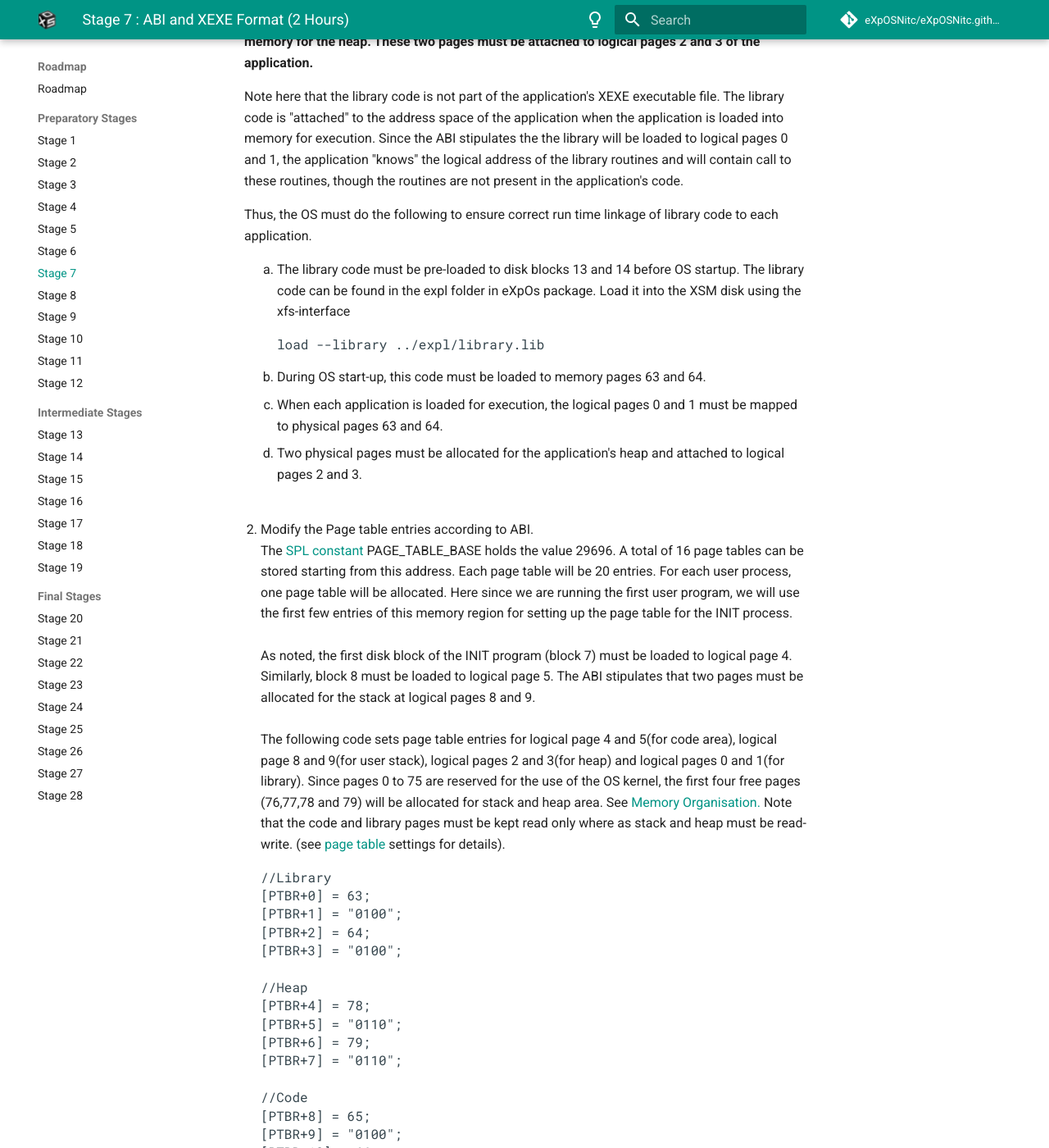
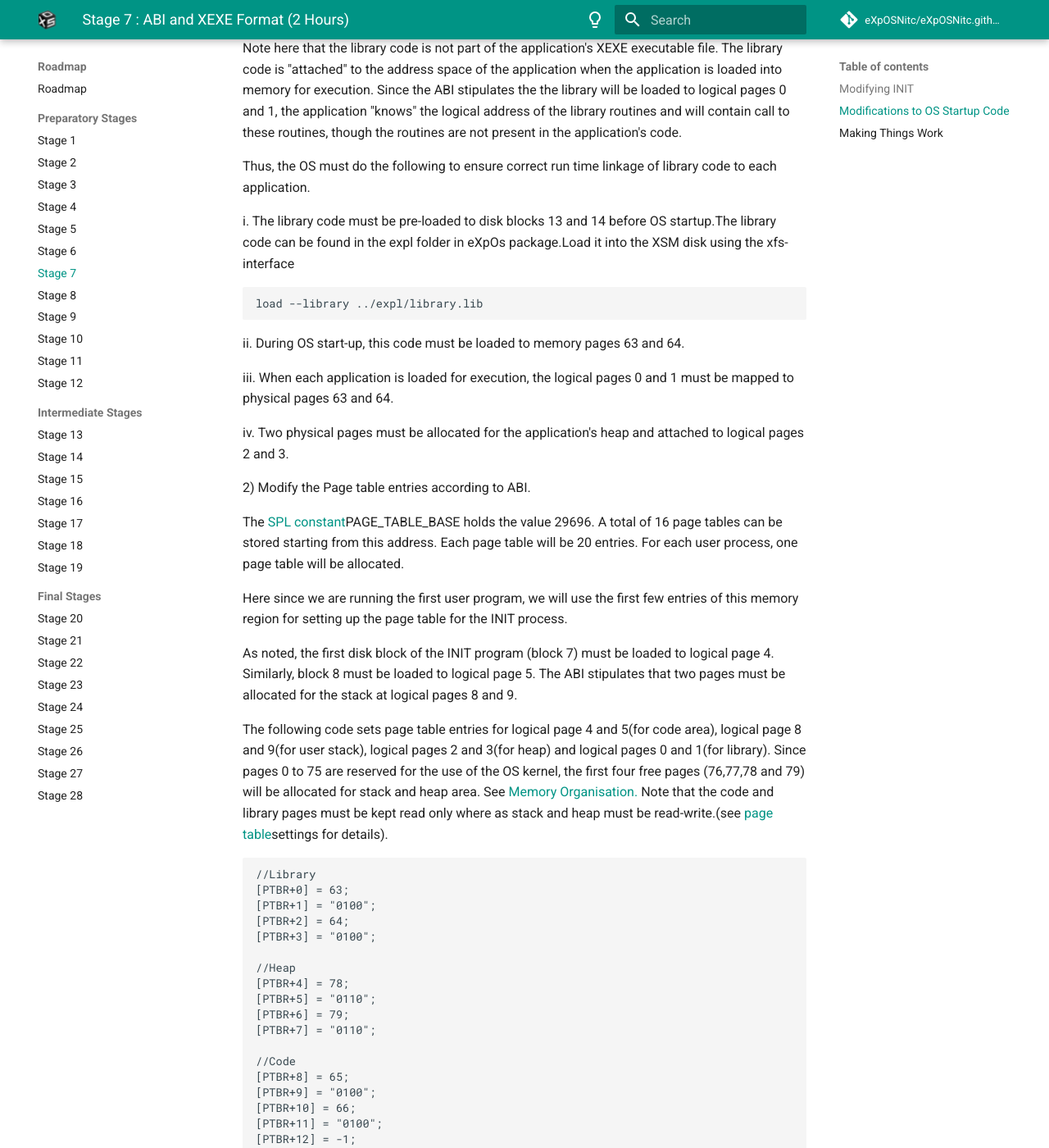
Before and after one commit to eXpOSNitc/expos-docs, an MkDocs documentation site: the page built from docs/roadmap/stage_07.md, in a window 1280 px wide and 1400 px high, scrolled down 1884 px. Shown: the whole window at 82% size. Built offline with MkDocs 1.6.1 and Material for MkDocs 9.7.7, drawn with Linux system fonts in a browser that asks for light colours; comment, search, counter and statistics services are not loaded; some of the changed text lies outside the part shown.

Commit message:
migrate 7

````diff
--- a/docs/roadmap/stage_07.md
+++ b/docs/roadmap/stage_07.md
@@ -1,97 +1,35 @@
 ---
 title: 'Stage 7 : ABI and XEXE Format (2 Hours)'
 ---
-<div class="panel-collapse collapse" id="collapse7">
- <div class="panel-body">
-  <!-- Begin Learning Objectives-->
-  <div class="container col-md-12">
-   <div class="section_area">
-    <ul class="list-group">
-     <li class="list-group-item" style="background:#dff0d8">
-      <span class="fa fa-book">
-      </span>
-      <a data-toggle="collapse" href="#lo7">
-       Learning
-                                Objectives
-      </a>
-      <div class="panel-collapse expand" id="lo7">
-       <ul>
-        <li style="margin-bottom: -2px">
-         <span class="fa fa-hand-o-right">
-         </span>
-         Familiarise with the Application Binary Interface(ABI) of eXpOS.
-        </li>
-        <li style="margin-bottom: -2px">
-         <span class="fa fa-hand-o-right">
-         </span>
-         Modify the INIT program to comply with the eXpOS ABI.
-        </li>
-       </ul>
-      </div>
-     </li>
-     <li class="list-group-item" style="background:#dff0d8">
-      <span class="fa fa-book">
-      </span>
-      <a data-toggle="collapse" href="#lo7a">
-       Pre-requisite
-                                Reading
-      </a>
-      <div class="panel-collapse expand" id="lo7a">
-       <ul>
-        <li style="margin-bottom: -2px">
-         <span class="fa fa-hand-o-right">
-         </span>
-         Read and Understand the eXpOS
-         <b>
-          Virtual Address Space Model
-         </b>
-         and
-         <b>
-          XEXE Executable File Format
-         </b>
-         from
-         <a href="abi.html#xexe" target="_blank">
-          eXpOS ABI Documentation
-         </a>
-         before proceeding further.
-        </li>
-       </ul>
-      </div>
-     </li>
-    </ul>
-   </div>
-  </div>
-  <!-- End Learning Objectives-->
-  <br/>
-  In this stage we will rewrite the user program and OS startup code of Stage 6 in compliance with
-                      expos ABI.
-  <br/>
-  <br/>
-  <b>
-   Modifying INIT
-  </b>
-  <br/>
-  <br/>
-  <p>
-   The INIT program must be modified to comply with the XEXE executable format.
-                        The executable format stipulates that the first 8 words of the file must contain a header.
-                        The rest of the file contains the program instructions. The OS is expected to load the file
-                        into logical pages starting from page 4. Thus the first disk block of the program is loaded
-                        into logical address starting from 2048,
-                        second (if the file size exceeds 512 words) to logical addresses starting from 2560
-                        and so forth.
-  </p>
-  <p>
-   Since the first instruction starts after the 8 word header, the first instruction in the
-                        program will be loaded into memory address 2056. Since each instruction requires two words,
-                        the second instruction will start at memory address 2058 and so on. Thus the jump addresses
-                        in the INIT program must be designed with this in mind.
-  </p>
-  <p>
-   The INIT program complying to ABI is given below. The code is given in bold and the
-                        corresponding addresses are added for reference.
-  </p>
-  <pre>
+
+!!! note "Learning Objectives"
+      - Familiarise with the Application Binary Interface(ABI) of eXpOS.
+      -  Modify the INIT program to comply with the eXpOS ABI.
+!!! info " Pre-requisite Reading"
+      Read and Understand the eXpOS <b>Virtual Address Space Model</b> and <b> XEXE Executable File Format </b> from <a href="abi.html#xexe" target="_blank"> eXpOS ABI Documentation</a> before proceeding further.
+
+
+In this stage we will rewrite the user program and OS startup code of Stage 6 in compliance with expos ABI.
+
+#### Modifying INIT
+
+The INIT program must be modified to comply with the XEXE executable format.
+The executable format stipulates that the first 8 words of the file must contain a header.
+The rest of the file contains the program instructions. The OS is expected to load the file
+into logical pages starting from page 4. Thus the first disk block of the program is loaded
+into logical address starting from 2048,
+second (if the file size exceeds 512 words) to logical addresses starting from 2560
+and so forth.
+
+Since the first instruction starts after the 8 word header, the first instruction in the
+program will be loaded into memory address 2056. Since each instruction requires two words,
+the second instruction will start at memory address 2058 and so on. Thus the jump addresses
+in the INIT program must be designed with this in mind.
+
+
+The INIT program complying to ABI is given below. The code is given in bold and the
+corresponding addresses are added for reference.
+<pre><code>
 2048<b>  0</b>
 2049<b>  2056</b>
 2050<b>  0</b>
@@ -109,127 +47,80 @@
 2068<b>  BRKP</b>
 2070<b>  ADD R0, 1</b>
 2072<b>  JMP 2058</b>
-2074<b>  INT 10</b></pre>
-  <br/>
-  <b>
-   Modifications to OS Startup Code
-  </b>
-  <br/>
-  <br/>
-  <ol style="list-style-type:decimal;margin-left:2px">
-   <li>
-    Load Library Code from disk to memory
-   </li>
-   <pre>
+2074<b>  INT 10</b>
+</code></pre>
+
+
+####   Modifications to OS Startup Code
+1) Load Library Code from disk to memory
+```
 loadi(63,13);
-loadi(64,14);</pre>
-   <p>
-    The eXpOS ABI stipulates that the code for a shared library must be loaded to disk blocks 13
-                          and 14 of the disk. During OS startup, the OS is supposed to load this code into memory pages
-                          63 and 64. This
-    <b>
-     library code must be attached to logical page 0 and logical page 1 of
-                            each process
-    </b>
-    . Thus, this code will be shared by every application program running on
-                          the operating system and is called the
-    <b>
-     common shared library
-    </b>
-    or simply the library.
-   </p>
-   <p>
-    The library provides a common code interface for all system calls. This means, to invoke a
-                          system call, the application can call the corresponding library function and the library will
-                          in turn invoke the system call and return values back to the application. The library also
-                          implements some functions like dynamic memory allocation and de-allocation from the heap
-                          area.
-   </p>
-   <p>
-    <b>
-     The dynamic memory allocation functions of the library manage the heap memory of the
-                            application program. The ABI stipulates that each application must be provided 2 pages of
-                            memory for the heap. These two pages must be attached to logical pages 2 and 3 of the
-                            application.
-    </b>
-   </p>
-   <p>
-    Note here that the library code is not part of the application's XEXE executable file. The
-                          library code is "attached" to the address space of the application when the application is
-                          loaded into memory for execution. Since the ABI stipulates the the library will be loaded to
-                          logical pages 0 and 1, the application "knows" the logical address of the library routines
-                          and will contain call to these routines, though the routines are not present in the
-                          application's code.
-   </p>
-   <p>
-    Thus, the OS must do the following to ensure correct run time linkage of library code to each
-                          application.
-   </p>
-   <ol style="list-style-type:lower-alpha;margin-left:20px">
-    <li>
-     The library code must be pre-loaded to disk blocks 13 and 14 before OS startup.
-                            The library code can be found in the expl folder in eXpOs package.
-                            Load it into the XSM disk using the xfs-interface
-     <div>
-      <pre>load --library ../expl/library.lib</pre>
-     </div>
-    </li>
-    <li>
-     During OS start-up, this code must be loaded to memory pages 63 and 64.
-    </li>
-    <li>
-     When each application is loaded for execution, the logical pages 0 and 1 must be mapped
-                            to physical pages 63 and 64.
-    </li>
-    <li>
-     Two physical pages must be allocated for the application's heap and attached to logical
-                            pages 2 and 3.
-    </li>
-   </ol>
-   <br/>
-   <li>
-    Modify the Page table entries according to ABI.
-    <br/>
-    The
-    <a href="support_tools-files/constants.html" target="_blank">
-     SPL constant
-    </a>
-    PAGE_TABLE_BASE holds
-                          the value 29696. A total of 16 page tables can be stored starting from this address.
-                          Each page table will be 20 entries. For each user process, one page table will be allocated.
+loadi(64,14);
+```
 
-                          Here since we are running the first user program, we will use the first few entries of this
-                          memory
-                          region for setting up the page table for the INIT process.
-    <br/>
-    <br/>
-    As noted, the first disk block of the INIT program (block 7) must be loaded to logical page
-                          4.
-                          Similarly, block 8 must be loaded to logical page 5.
-                          The ABI stipulates that two pages must be allocated for the stack at logical pages 8 and 9.
-    <br/>
-    <br/>
-    The following code sets page table entries for logical page 4 and 5(for code area), logical
-                          page
-                          8 and 9(for user stack), logical pages 2 and 3(for heap) and logical pages 0 and 1(for
-                          library).
-                          Since pages 0 to 75 are reserved for the use of the OS kernel, the first four free pages
-                          (76,77,78 and 79)
-                          will be allocated for stack and heap area. See
-    <a href="os_implementation.html" target="_blank">
-     Memory
-                            Organisation.
-    </a>
-    Note that the code and library pages must be kept read only where as stack and heap must be
-                          read-write.
-                          (see
-    <a href="arch_spec-files/paging_hardware.html" target="_blank">
-     page table
-    </a>
-    settings
-                          for details).
-    <!-- Remove if too spoonfeeding -->
-    <pre>
+The eXpOS ABI stipulates that the code for a shared library must be loaded to disk blocks 13
+and 14 of the disk. During OS startup, the OS is supposed to load this code into memory pages
+63 and 64. This <b>library code must be attached to logical page 0 and logical page 1 of each process</b>.
+Thus, this code will be shared by every application program running on the operating system and is called the
+<b>common shared library</b> or simply the library.
+
+The library provides a common code interface for all system calls. This means, to invoke a
+system call, the application can call the corresponding library function and the library will
+in turn invoke the system call and return values back to the application. The library also
+implements some functions like dynamic memory allocation and de-allocation from the heap
+area.
+
+<b>
+The dynamic memory allocation functions of the library manage the heap memory of the
+application program. The ABI stipulates that each application must be provided 2 pages of
+memory for the heap. These two pages must be attached to logical pages 2 and 3 of the
+application.
+</b>
+
+
+Note here that the library code is not part of the application's XEXE executable file. The
+library code is "attached" to the address space of the application when the application is
+loaded into memory for execution. Since the ABI stipulates the the library will be loaded to
+logical pages 0 and 1, the application "knows" the logical address of the library routines
+and will contain call to these routines, though the routines are not present in the
+application's code.
+
+
+Thus, the OS must do the following to ensure correct run time linkage of library code to each
+application.
+
+i. The library code must be pre-loaded to disk blocks 13 and 14 before OS startup.The library code can be found in the expl folder in eXpOs package.Load it into the XSM disk using the xfs-interface
+```
+load --library ../expl/library.lib
+```
+
+ii. During OS start-up, this code must be loaded to memory pages 63 and 64.
+
+iii. When each application is loaded for execution, the logical pages 0 and 1 must be mapped to physical pages 63 and 64.
+
+iv. Two physical pages must be allocated for the application's heap and attached to logical pages 2 and 3.
+
+2) Modify the Page table entries according to ABI.
+
+The <a href="support_tools-files/constants.html" target="_blank">SPL constant</a>PAGE_TABLE_BASE holds
+the value 29696. A total of 16 page tables can be stored starting from this address.
+Each page table will be 20 entries. For each user process, one page table will be allocated.
+
+Here since we are running the first user program, we will use the first few entries of this
+memory region for setting up the page table for the INIT process.
+
+As noted, the first disk block of the INIT program (block 7) must be loaded to logical page 4.
+Similarly, block 8 must be loaded to logical page 5. The ABI stipulates that two pages must be allocated for
+the stack at logical pages 8 and 9.
+
+The following code sets page table entries for logical page 4 and 5(for code area), logical
+page 8 and 9(for user stack), logical pages 2 and 3(for heap) and logical pages 0 and 1(for
+library). Since pages 0 to 75 are reserved for the use of the OS kernel, the first four free pages
+(76,77,78 and 79) will be allocated for stack and heap area. See <a href="os_implementation.html" target="_blank">Memory Organisation.</a>
+Note that the code and library pages must be kept read only where as stack and heap must be
+read-write.(see <a href="arch_spec-files/paging_hardware.html" target="_blank"> page table</a>settings for details).
+
+```
 //Library
 [PTBR+0] = 63;
 [PTBR+1] = "0100";
@@ -257,61 +148,31 @@
 [PTBR+17] = "0110";
 [PTBR+18] = 77;
 [PTBR+19] = "0110";
-</pre>
-   </li>
-   <li>
-    Since the total address space of a process is 10 pages, PTLR register must be set to value
-                          10.
-    <pre>PTLR = 10;</pre>
-   </li>
-   <li>
-    The second entry of the header of an executable file will contain an entry point value. This
-                          is the address of the first instruction to be executed when the program is run.
+```
 
-                          Hence, you must initialise IP to the second word in the header. Since the first code page is
-                          loaded into memory page 65,
-                          the address of the second word in header is calculated as (65 * 512) + 1. This value is
-                          stored to the top of the user stack.
-                          The machine on executing IRET instructions pops this value from the stack and sets IP to that
-                          value.
-    <pre>
+3) Since the total address space of a process is 10 pages, PTLR register must be set to value 10.
+```
+PTLR = 10;
+```
+
+4) The second entry of the header of an executable file will contain an entry point value. This
+is the address of the first instruction to be executed when the program is run.
+
+Hence, you must initialise IP to the second word in the header. Since the first code page is
+loaded into memory page 65,
+the address of the second word in header is calculated as (65 * 512) + 1. This value is
+stored to the top of the user stack.
+The machine on executing IRET instructions pops this value from the stack and sets IP to that
+value.
+```
 SP = 8*512;
+[76*512] = [65 * 512 + 1];
+```
 
-[76*512] = [65 * 512 + 1];
-</pre>
-   </li>
-  </ol>
-  <br/>
-  <b>
-   Making Things Work
-  </b>
-  <br/>
-  <br/>
-  <ol style="list-style-type:decimal;margin-left:10px">
-   <li>
-    Compile and load the modified OS startup Code.
-   </li>
-   <li>
-    Load the modified user program.
-   </li>
-   <li>
-    Run the machine in debug mode.
-   </li>
-  </ol>
-  <p>
-   <p>
-    <b style="color:#26A65B">
-     Assignment 1 :
-    </b>
-    Change the user program to compute cubes of the
-                          first five numbers.
-   </p>
-   <!--========= Stage descrptions ends here ===========-->
-   <a data-toggle="collapse" href="#collapse7">
-    <span class="fa fa-times">
-    </span>
-    Close
-   </a>
-  </p>
- </div>
-</div>
+#### Making Things Work
+1. Compile and load the modified OS startup Code.
+2. Load the modified user program.
+3. Run the machine in debug mode.
+
+!!! assignment "Assignment 1"
+      Change the user program to compute cubes of the first five numbers.
````
